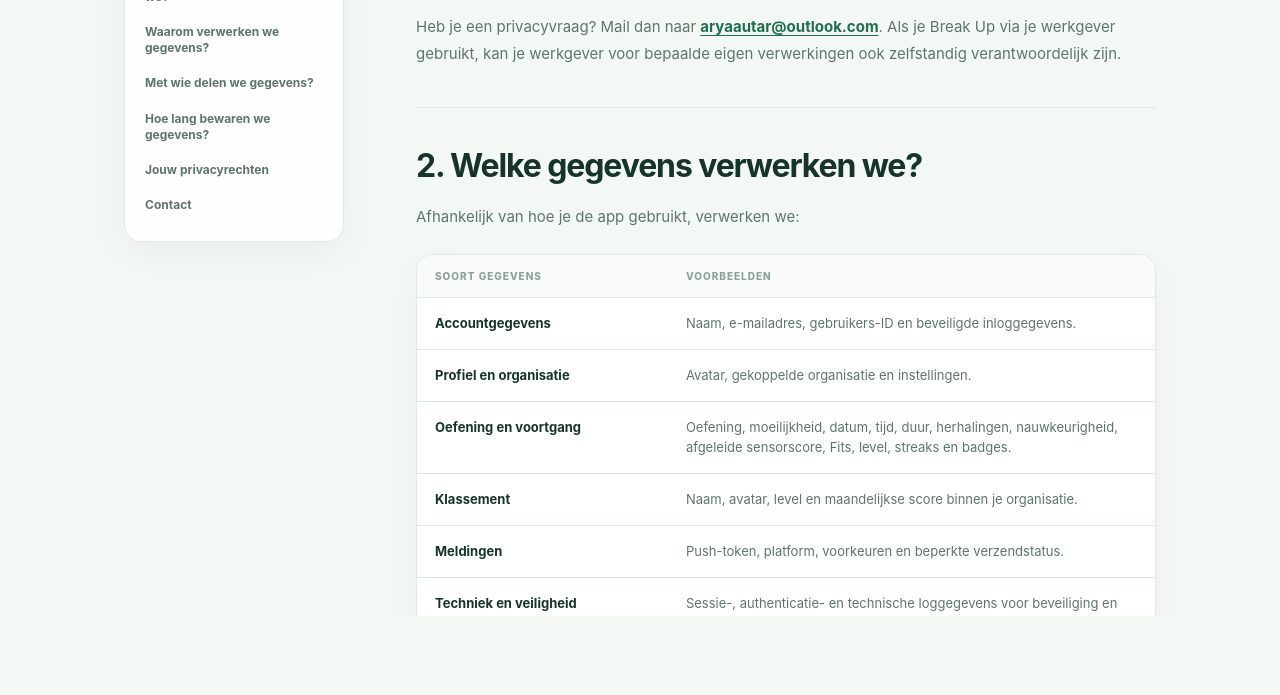
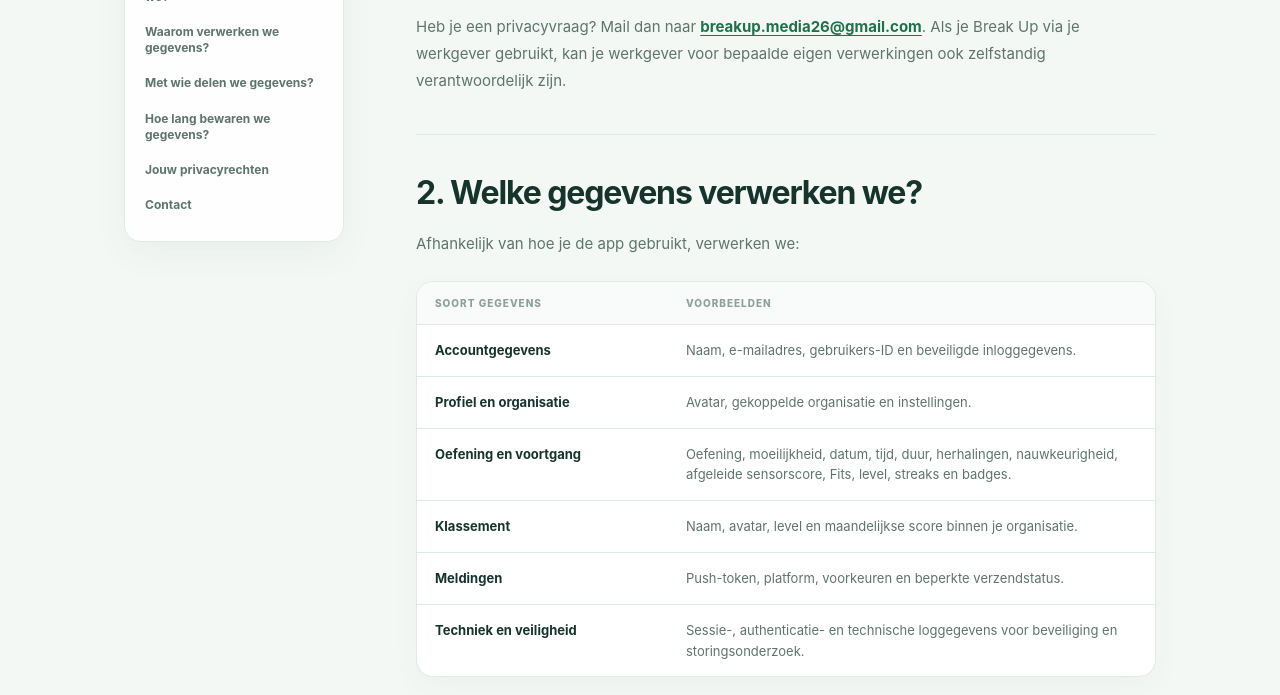
Before and after one commit to Arieauto/break-up-privacy, a plain HTML site: page index.html in a window 1280 px wide. Shown: the part 655-1350 px from the top of the page. Drawn offline with Linux system fonts and the light colour scheme.

Commit message:
Update privacy contact email

```diff
--- a/index.html
+++ b/index.html
@@ -211,7 +211,7 @@
           </p>
           <p>
             Heb je een privacyvraag? Mail dan naar
-            <a href="mailto:aryaautar@outlook.com">aryaautar@outlook.com</a>.
+            <a href="mailto:breakup.media26@gmail.com">breakup.media26@gmail.com</a>.
             Als je Break Up via je werkgever gebruikt, kan je werkgever voor
             bepaalde eigen verwerkingen ook zelfstandig verantwoordelijk zijn.
           </p>
@@ -360,7 +360,7 @@
           <p class="kicker">Vragen of een privacyverzoek?</p>
           <h2>10. Neem contact met ons op</h2>
           <p>
-            Mail <a href="mailto:aryaautar@outlook.com">aryaautar@outlook.com</a>
+            Mail <a href="mailto:breakup.media26@gmail.com">breakup.media26@gmail.com</a>
             en vermeld dat je vraag over Break Up gaat. We reageren binnen de
             wettelijke termijn.
           </p>
```
